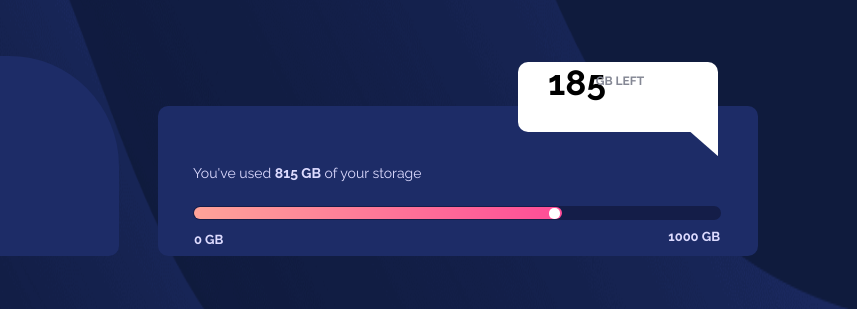
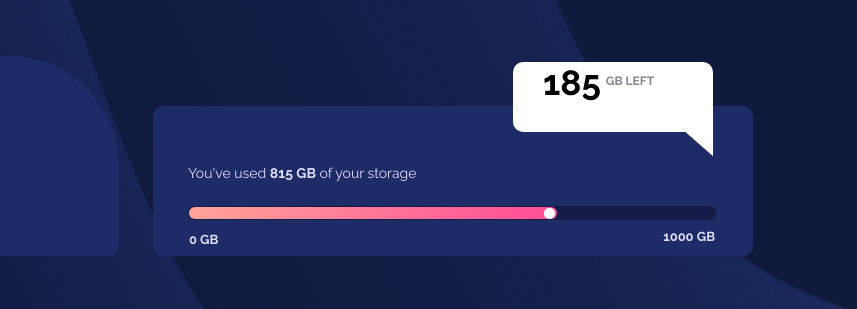
Before and after one commit to SiobhanWhyte/fylo-data-storage-component-master, a plain HTML site: page index.html in a window 1280 px wide. Shown: the part 224-533 px from the top of the page, 423-1280 px from the left. Drawn offline with Linux system fonts and the light colour scheme.

Commit message:
final text alignment

```diff
--- a/style.css
+++ b/style.css
@@ -34,8 +34,7 @@
         position:absolute;
         bottom:40%;
     border-radius:10px;
-    left: 45%;
-    margin-left: 5px;
+    left: 44%;
 
     }
     .bubble{
@@ -99,7 +98,7 @@
 
         position: relative;
         bottom:10px;
-        padding-left:20px;
+        padding-left:35px;
     font-size:12px;
     font-weight:700;
 
```
